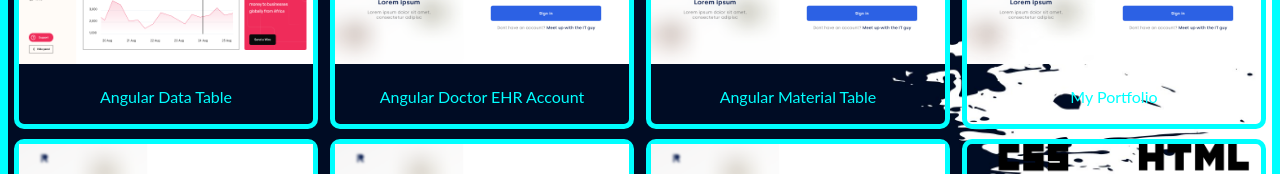
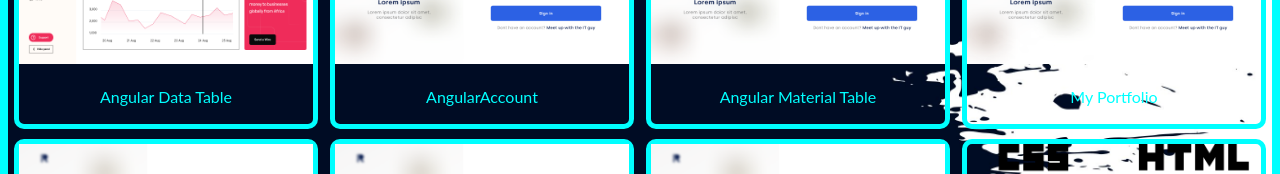
Before and after one commit to Rahman-Abdul/my-portfolio, a Next.js app: page /works in a window 1280 px wide. Shown: the part 225-399 px from the top of the page. Built offline with nearby package versions, Linux system fonts and the light colour scheme.

Commit message:
removed packag json

```diff
--- a/pages/works.tsx
+++ b/pages/works.tsx
@@ -30,7 +30,7 @@
     <a target="_blank" href="img_forest.jpg">
     <Image src={doctor} alt="Illustrator" width="600" height="400"/>
     </a>
-    <div className="desc"> Angular Doctor EHR Account</div>
+    <div className="desc"> AngularAccount</div>
   </div>
 </div>
 
```
